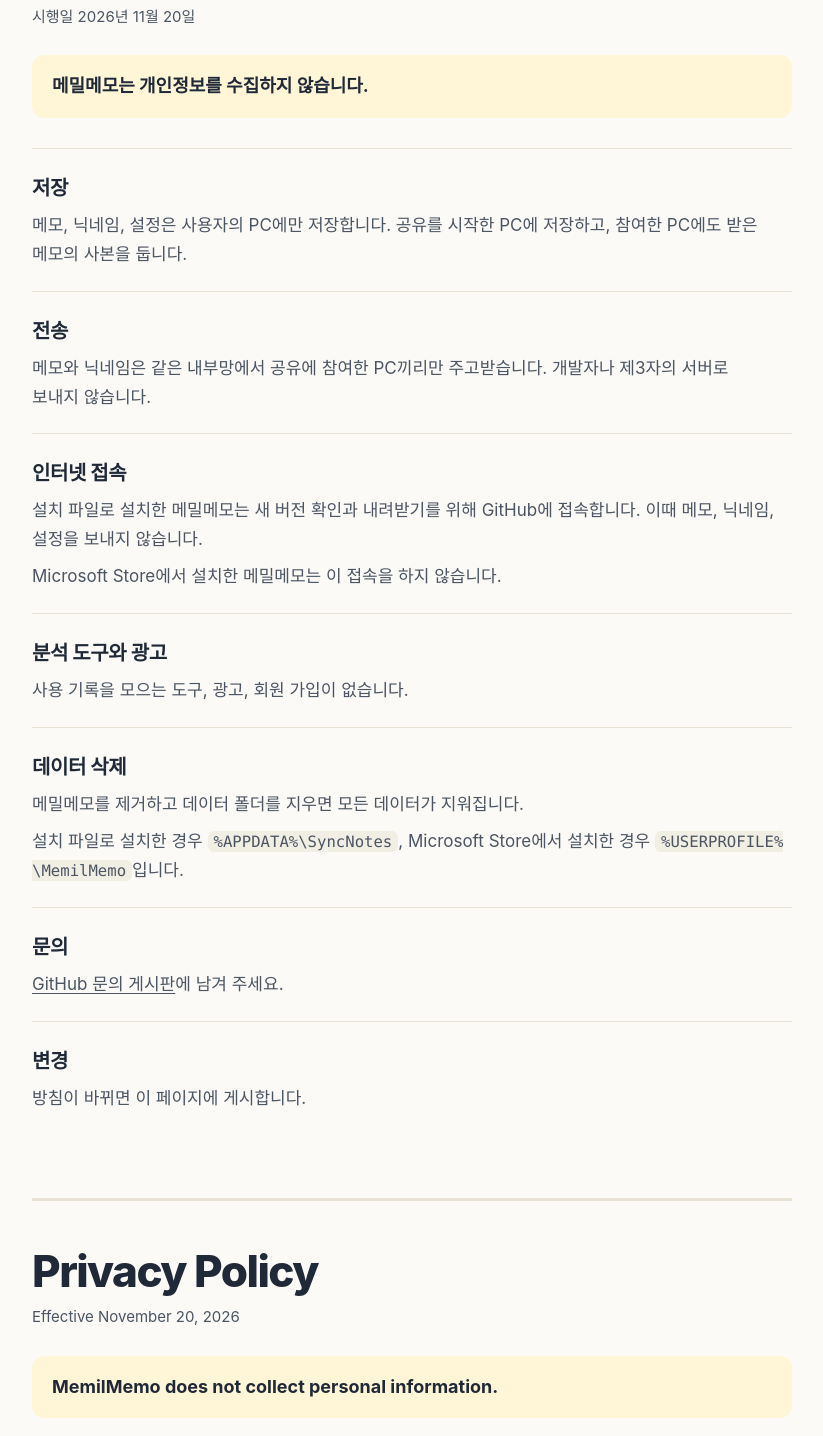
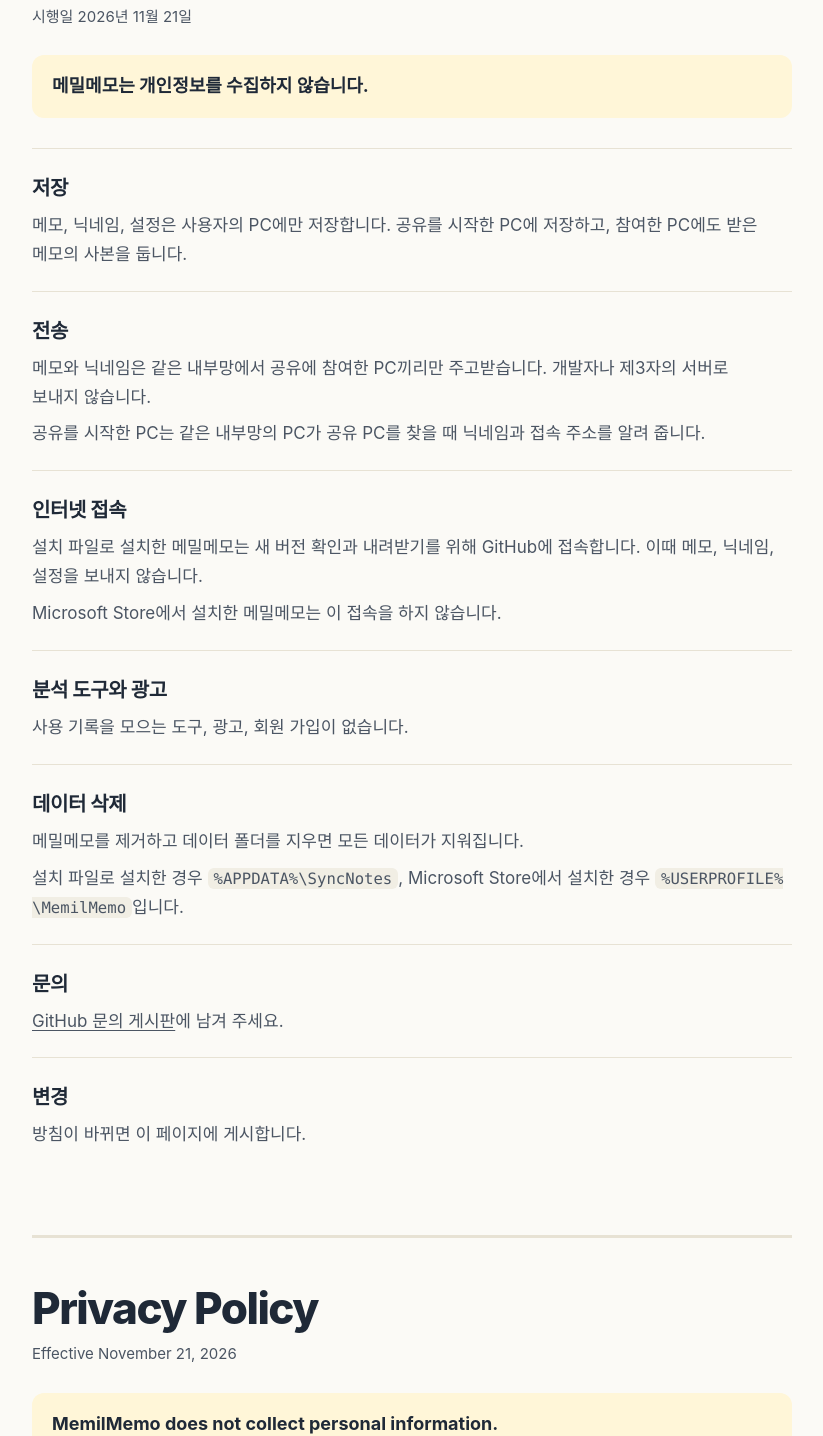
Before and after one commit to LEESEUNGGYU8/MemilMemo, a plain HTML site: page docs/privacy.html in a window 1280 px wide. Shown: the part 167-1603 px from the top of the page, without its empty margins (228-1051 px from the left). Drawn offline with Linux system fonts and the light colour scheme; a web font is replaced by a local one.

Commit message:
개인정보처리방침에 공유 PC 찾기 추가
공유를 시작한 PC 가 같은 내부망에서 자기를 찾는 PC 에 닉네임과 접속 주소를
알려 주는 것을 전송 항목에 적었다. 시행일은 2026년 11월 21일.

Co-Authored-By: Claude Fable 5.2 <noreply@anthropic.com>

```diff
--- a/docs/privacy.html
+++ b/docs/privacy.html
@@ -80,7 +80,7 @@
     <main>
       <article>
         <h1>개인정보처리방침</h1>
-        <p class="date">시행일 2026년 11월 20일</p>
+        <p class="date">시행일 2026년 11월 21일</p>
         <p class="lead">메밀메모는 개인정보를 수집하지 않습니다.</p>
 
         <section>
@@ -90,6 +90,7 @@
         <section>
           <h2>전송</h2>
           <p>메모와 닉네임은 같은 내부망에서 공유에 참여한 PC끼리만 주고받습니다. 개발자나 제3자의 서버로 보내지 않습니다.</p>
+          <p>공유를 시작한 PC는 같은 내부망의 PC가 공유 PC를 찾을 때 닉네임과 접속 주소를 알려 줍니다.</p>
         </section>
         <section>
           <h2>인터넷 접속</h2>
@@ -117,7 +118,7 @@
 
       <article id="english" lang="en">
         <h1>Privacy Policy</h1>
-        <p class="date">Effective November 20, 2026</p>
+        <p class="date">Effective November 21, 2026</p>
         <p class="lead">MemilMemo does not collect personal information.</p>
 
         <section>
@@ -127,6 +128,7 @@
         <section>
           <h2>Transmission</h2>
           <p>Notes and nicknames are exchanged only between the PCs that join the same share on your local network. Nothing is sent to servers run by the developer or any third party.</p>
+          <p>The PC that starts sharing tells its nickname and address to PCs on the same local network that look for a share.</p>
         </section>
         <section>
           <h2>Internet access</h2>
```
